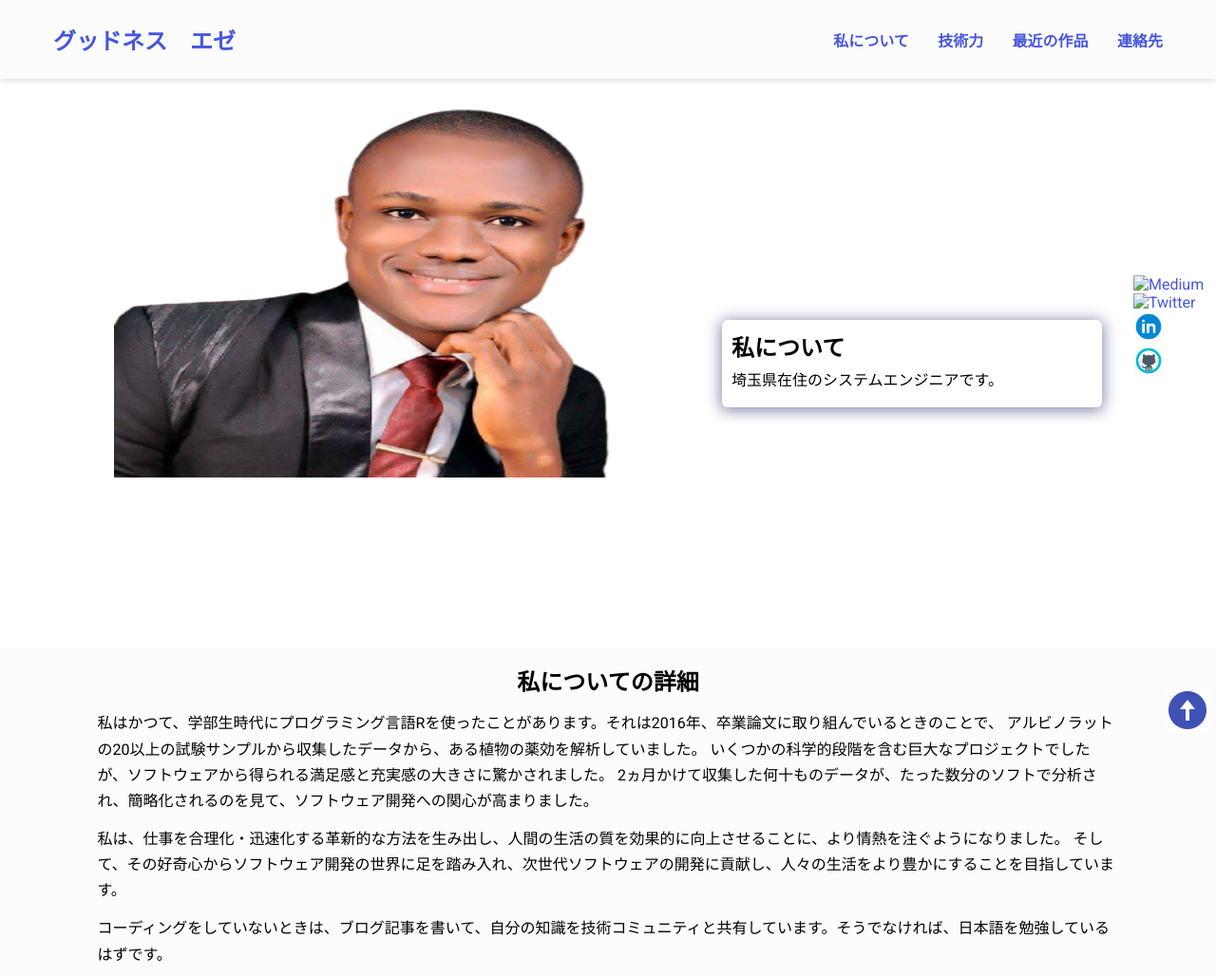
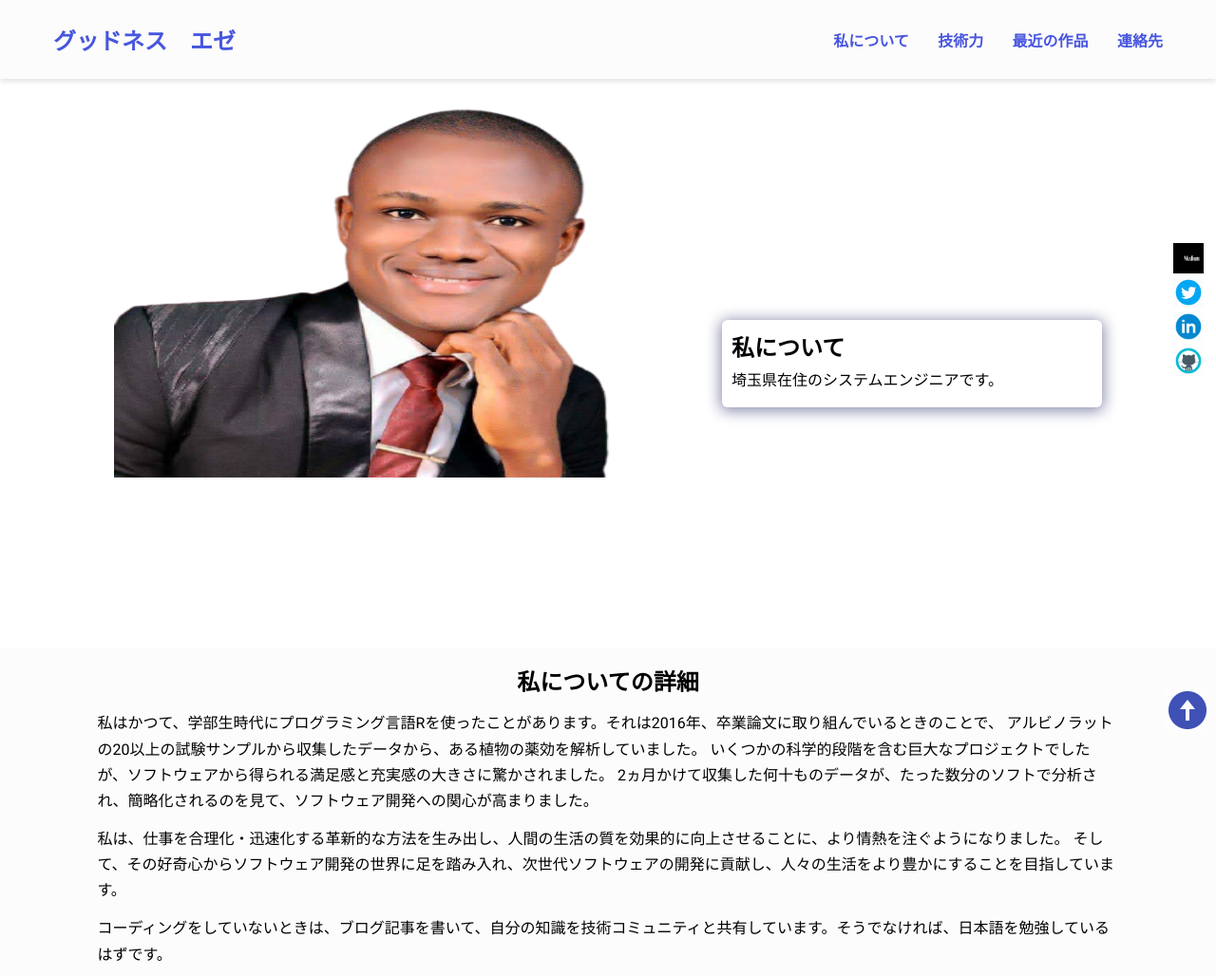
Before and after one commit to GoodnessEzeh/PortfolioJP, a plain HTML site: page index.html in a window 1280 px wide. Shown: the top 1028 px of the page at 95% size. Drawn offline with nearby package versions, Linux system fonts and the light colour scheme.

Commit message:
ツイッターとミディアムを追加する

```diff
--- a/index.html
+++ b/index.html
@@ -276,14 +276,14 @@
     <div class="socials">
       <a href="https://goodnessezeh.medium.com/" target="_blank"
         ><img
-          src="assets/icons/medium.png"
+          src="assets/icons/medium.gif"
           alt="Medium"
           loading="lazy"
           class="socicon"
       /></a>
       <a href="https://twitter.com/MyGoodness01" target="_blank"
          ><img
-              src="assets/icons/twitter.png"
+              src="assets/icons/twitter.gif"
               alt="Twitter"
               loading="lazy"
               class="socicon"
```
